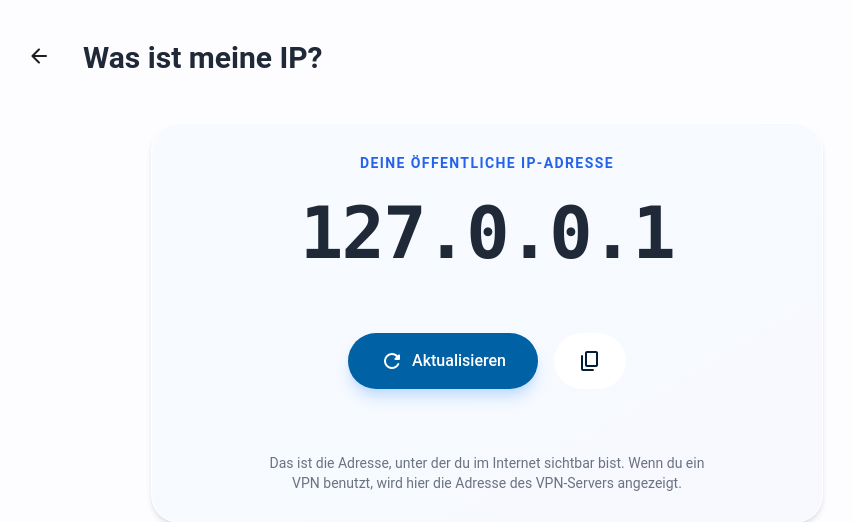
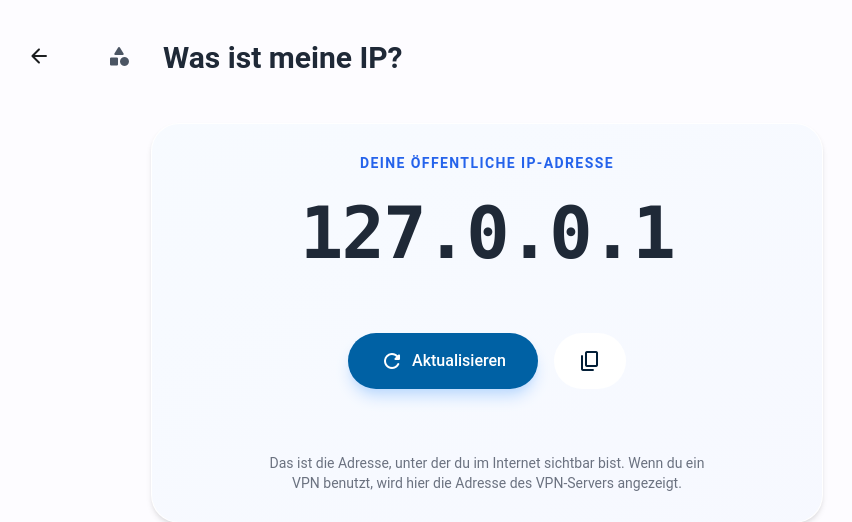
Before and after one commit to L8teNever/L8teTools, a Flask app: page /tools/my-ip in a window 1280 px wide. Shown: the part 64-586 px from the top of the page, without its empty margins (153-1005 px from the left). Run offline with Flask 3, Linux system fonts and the light colour scheme; the visitor is signed in with stand-in values (Sample User, id 1); some libraries are stand-ins or nearby versions; some web fonts are replaced.

Commit message:
v.0.0.63 - Added Related Tools feature to header

```diff
--- a/static/search.js
+++ b/static/search.js
@@ -1,35 +1,39 @@
 const toolsData = [
-    { name: "Passwort Generator", url: "/tools/password-generator", icon: "password", keywords: ["sicherheit", "crypto", "pw", "login", "key", "safe", "secure", "passwort"] },
-    { name: "QR-Code Generator", url: "/tools/qr-generator", icon: "qr_code_2", keywords: ["scan", "link", "url", "2d code", "share", "quick", "response"] },
-    { name: "Datei Konverter", url: "/tools/file-converter", icon: "transform", keywords: ["bild", "pdf", "jpg", "png", "umwandeln", "format", "konvertieren", "convert", "image"] },
-    { name: "Glücksrad", url: "/tools/wheel-of-fortune", icon: "autorenew", keywords: ["random", "zufall", "entscheidung", "spiel", "rad", "wheel", "luck"] },
-    { name: "Würfel", url: "/tools/dice-roller", icon: "casino", keywords: ["dice", "spiel", "zahl", "zufall", "board", "game", "würfeln"] },
-    { name: "Punktezähler", url: "/tools/score-tracker", icon: "scoreboard", keywords: ["score", "spiel", "track", "punkte", "zählen", "sport", "game"] },
-    { name: "Farbwähler", url: "/tools/color-picker", icon: "palette", keywords: ["hex", "rgb", "hsl", "color", "design", "css", "farbe", "picker", "web"] },
-    { name: "URL Shortener", url: "/tools/shortlinks", icon: "link", keywords: ["link", "kürzen", "short", "bitly", "tiny", "url", "adresse"] },
-    { name: "HTML/CSS Playground", url: "/tools/playground", icon: "code", keywords: ["code", "html", "css", "test", "web", "entwicklung", "dev", "editor"] },
-    { name: "Einheiten-Umrechner", url: "/tools/unit-converter", icon: "straighten", keywords: ["cm", "m", "kg", "celsius", "fahrenheit", "umrechnen", "maße", "zoll", "feet", "inch"] },
-    { name: "Diff-Checker", url: "/tools/diff-checker", icon: "difference", keywords: ["vergleich", "unterschied", "text", "git", "diff", "compare", "code"] },
-    { name: "Case Converter", url: "/tools/case-converter", icon: "text_fields", keywords: ["gross", "klein", "camelcase", "text", "upper", "lower", "snake", "kebab"] },
-    { name: "Word Counter", url: "/tools/word-counter", icon: "segment", keywords: ["wörter", "zählen", "zeichen", "länge", "count", "text", "analyse"] },
-    { name: "Exif-Daten Entferner", url: "/tools/exif-remover", icon: "perm_camera_mic", keywords: ["meta", "daten", "foto", "privatsphäre", "gps", "remove", "clean", "exif", "image"] },
-    { name: "IP Info", url: "/tools/my-ip", icon: "public", keywords: ["adresse", "netzwerk", "internet", "wifi", "ip", "public", "location"] },
-    { name: "Whois Lookup", url: "/tools/whois", icon: "domain_verification", keywords: ["domain", "besitzer", "dns", "lookup", "whois", "registar"] },
-    { name: "MAC Finder", url: "/tools/mac-lookup", icon: "lan", keywords: ["vendor", "hersteller", "hardware", "mac", "address", "network"] },
-    { name: "BMI Rechner", url: "/tools/bmi-calculator", icon: "monitor_weight", keywords: ["gesundheit", "gewicht", "größe", "körper", "bmi", "index", "mass"] },
-    { name: "Text Sorter", url: "/tools/text-sorter", icon: "sort_by_alpha", keywords: ["liste", "alphabet", "sortieren", "ordnen", "a-z", "unique", "duplikate"] },
-    { name: "Regex Replacer", url: "/tools/regex-replacer", icon: "find_replace", keywords: ["suchen", "ersetzen", "pattern", "code", "regex", "regular", "expression"] },
-    { name: "Listen Vergleicher", url: "/tools/list-comparator", icon: "compare_arrows", keywords: ["vergleich", "unterschied", "listen", "diff", "common", "unique"] },
-    { name: "Morsecode", url: "/tools/morse-code", icon: "graphic_eq", keywords: ["code", "übersetzung", "funk", "sos", "morse", "sound", "signal"] },
-    { name: "Arbeitstage", url: "/tools/workday-calculator", icon: "event_available", keywords: ["urlaub", "tage", "datum", "arbeit", "wochenende", "feiertage", "calc"] },
-    { name: "Prefix/Suffix", url: "/tools/prefix-suffix", icon: "format_quote", keywords: ["programmieren", "text", "zeilen", "edit", "prefix", "suffix", "add"] },
-    { name: "Notizen", url: "/tools/notes", icon: "edit_note", keywords: ["schreiben", "text", "gedanken", "speichern", "notiz", "notes", "memo"] },
-    { name: "Wiki", url: "/tools/wiki", icon: "library_books", keywords: ["wissen", "linux", "befehle", "help", "cheat", "sheet", "wiki", "docs"] },
+    { name: "Passwort Generator", url: "/tools/password-generator", icon: "password", category: "security", keywords: ["sicherheit", "crypto", "pw", "login", "key", "safe", "secure", "passwort"] },
+    { name: "QR-Code Generator", url: "/tools/qr-generator", icon: "qr_code_2", category: "images", keywords: ["scan", "link", "url", "2d code", "share", "quick", "response"] },
+    { name: "Datei Konverter", url: "/tools/file-converter", icon: "transform", category: "images", keywords: ["bild", "pdf", "jpg", "png", "umwandeln", "format", "konvertieren", "convert", "image"] },
+    { name: "Glücksrad", url: "/tools/wheel-of-fortune", icon: "autorenew", category: "games", keywords: ["random", "zufall", "entscheidung", "spiel", "rad", "wheel", "luck"] },
+    { name: "Würfel", url: "/tools/dice-roller", icon: "casino", category: "games", keywords: ["dice", "spiel", "zahl", "zufall", "board", "game", "würfeln"] },
+    { name: "Punktezähler", url: "/tools/score-tracker", icon: "scoreboard", category: "games", keywords: ["score", "spiel", "track", "punkte", "zählen", "sport", "game"] },
+    { name: "Farbwähler", url: "/tools/color-picker", icon: "palette", category: "design", keywords: ["hex", "rgb", "hsl", "color", "design", "css", "farbe", "picker", "web"] },
+    { name: "URL Shortener", url: "/tools/shortlinks", icon: "link", category: "network", keywords: ["link", "kürzen", "short", "bitly", "tiny", "url", "adresse"] },
+    { name: "HTML/CSS Playground", url: "/tools/playground", icon: "code", category: "dev", keywords: ["code", "html", "css", "test", "web", "entwicklung", "dev", "editor"] },
+    { name: "Einheiten-Umrechner", url: "/tools/unit-converter", icon: "straighten", category: "calc", keywords: ["cm", "m", "kg", "celsius", "fahrenheit", "umrechnen", "maße", "zoll", "feet", "inch"] },
+    { name: "Diff-Checker", url: "/tools/diff-checker", icon: "difference", category: "dev", keywords: ["vergleich", "unterschied", "text", "git", "diff", "compare", "code"] },
+    { name: "Case Converter", url: "/tools/case-converter", icon: "text_fields", category: "text", keywords: ["gross", "klein", "camelcase", "text", "upper", "lower", "snake", "kebab"] },
+    { name: "Word Counter", url: "/tools/word-counter", icon: "segment", category: "text", keywords: ["wörter", "zählen", "zeichen", "länge", "count", "text", "analyse"] },
+    { name: "Exif-Daten Entferner", url: "/tools/exif-remover", icon: "perm_camera_mic", category: "images", keywords: ["meta", "daten", "foto", "privatsphäre", "gps", "remove", "clean", "exif", "image"] },
+    { name: "IP Info", url: "/tools/my-ip", icon: "public", category: "network", keywords: ["adresse", "netzwerk", "internet", "wifi", "ip", "public", "location"] },
+    { name: "Whois Lookup", url: "/tools/whois", icon: "domain_verification", category: "network", keywords: ["domain", "besitzer", "dns", "lookup", "whois", "registar"] },
+    { name: "MAC Finder", url: "/tools/mac-lookup", icon: "lan", category: "network", keywords: ["vendor", "hersteller", "hardware", "mac", "address", "network"] },
+    { name: "BMI Rechner", url: "/tools/bmi-calculator", icon: "monitor_weight", category: "calc", keywords: ["gesundheit", "gewicht", "größe", "körper", "bmi", "index", "mass"] },
+    { name: "Text Sorter", url: "/tools/text-sorter", icon: "sort_by_alpha", category: "text", keywords: ["liste", "alphabet", "sortieren", "ordnen", "a-z", "unique", "duplikate"] },
+    { name: "Regex Replacer", url: "/tools/regex-replacer", icon: "find_replace", category: "dev", keywords: ["suchen", "ersetzen", "pattern", "code", "regex", "regular", "expression"] },
+    { name: "Listen Vergleicher", url: "/tools/list-comparator", icon: "compare_arrows", category: "text", keywords: ["vergleich", "unterschied", "listen", "diff", "common", "unique"] },
+    { name: "Morsecode", url: "/tools/morse-code", icon: "graphic_eq", category: "text", keywords: ["code", "übersetzung", "funk", "sos", "morse", "sound", "signal"] },
+    { name: "Arbeitstage", url: "/tools/workday-calculator", icon: "event_available", category: "calc", keywords: ["urlaub", "tage", "datum", "arbeit", "wochenende", "feiertage", "calc"] },
+    { name: "Prefix/Suffix", url: "/tools/prefix-suffix", icon: "format_quote", category: "dev", keywords: ["programmieren", "text", "zeilen", "edit", "prefix", "suffix", "add"] },
+    { name: "Notizen", url: "/tools/notes", icon: "edit_note", category: "text", keywords: ["schreiben", "text", "gedanken", "speichern", "notiz", "notes", "memo"] },
+    { name: "Wiki", url: "/tools/wiki", icon: "library_books", category: "dev", keywords: ["wissen", "linux", "befehle", "help", "cheat", "sheet", "wiki", "docs"] },
 ];
 
 function toggleSearch() {
     const wrapper = document.getElementById('searchWrapper');
     const input = document.getElementById('globalSearch');
+
+    // Close related menu if open
+    const related = document.getElementById('relatedToolsWrapper');
+    if (related && !related.classList.contains('hidden')) toggleRelatedTools();
 
     if (wrapper.classList.contains('hidden')) {
         wrapper.classList.remove('hidden');
@@ -60,8 +64,85 @@ function closeSearchWithDelay() {
 
 function performSearch(query) {
     const resultsDiv = document.getElementById('searchResults');
+    const dashboardGrid = document.getElementById('dashboard-grid');
     const q = query.toLowerCase().trim();
 
+    // --- DASHBOARD MODE ---
+    if (dashboardGrid) {
+        // Hide dropdown if it was somehow shown
+        if (!resultsDiv.classList.contains('hidden')) {
+            resultsDiv.classList.add('hidden');
+        }
+
+        const cards = Array.from(dashboardGrid.children);
+
+        // Reset if empty query
+        if (q.length === 0) {
+            cards.forEach(card => {
+                card.classList.remove('hidden');
+                card.style.order = 'initial';
+                card.style.opacity = '1';
+                card.style.transform = 'scale(1)';
+            });
+            return;
+        }
+
+        let hasMatches = false;
+
+        cards.forEach(card => {
+            const href = card.getAttribute('href');
+            // Remove potential query params
+            const toolUrl = href ? href.split('?')[0] : '';
+
+            // Find tool data
+            const tool = toolsData.find(t => t.url === toolUrl) || { name: "", keywords: [] };
+
+            // Fallback: search in text content if no tool data found (robustness)
+            const textContent = card.innerText.toLowerCase();
+
+            let score = 0;
+
+            // 1. Data-based scoring
+            if (tool.name) {
+                if (tool.name.toLowerCase() === q) score += 100;
+                else if (tool.name.toLowerCase().startsWith(q)) score += 80;
+                else if (tool.name.toLowerCase().includes(q)) score += 60;
+
+                tool.keywords.forEach(k => {
+                    if (k === q) score += 50;
+                    else if (k.startsWith(q)) score += 30;
+                    else if (k.includes(q)) score += 10;
+
+                    if (q.length > 3 && Math.abs(k.length - q.length) <= 1) {
+                        if (getEditDistance(q, k) <= 1) score += 20;
+                    }
+                });
+            }
+
+            // 2. Text-content fallback (if tool data might be missing or generic search)
+            if (textContent.includes(q)) score += 5;
+
+            if (score > 0) {
+                card.classList.remove('hidden');
+                // Invert score for order (smaller order = first)
+                // Max score around maybe 500?
+                // We use a large negative offset to ensure sorted order
+                card.style.order = -score;
+                card.style.opacity = '1';
+                card.style.transform = 'scale(1)';
+                hasMatches = true;
+            } else {
+                card.classList.add('hidden');
+                card.style.order = '9999';
+                card.style.opacity = '0';
+                card.style.transform = 'scale(0.95)';
+            }
+        });
+
+        return;
+    }
+
+    // --- GLOBAL DROPDOWN MODE (Non-Dashboard) ---
     if (q.length < 2) {
         resultsDiv.classList.add('hidden');
         resultsDiv.innerHTML = '';
@@ -130,3 +211,85 @@ function getEditDistance(a, b) {
     }
     return matrix[b.length][a.length];
 }
+
+// --- RELATED TOOLS FEATURE ---
+
+function toggleRelatedTools() {
+    const wrapper = document.getElementById('relatedToolsWrapper');
+    const btn = document.getElementById('relatedToolsBtn');
+
+    if (wrapper.classList.contains('hidden')) {
+        wrapper.classList.remove('hidden');
+        // Small delay to allow transition
+        setTimeout(() => {
+            wrapper.style.maxHeight = '500px';
+            wrapper.style.opacity = '1';
+        }, 10);
+        btn.classList.add('bg-blue-100', 'dark:bg-blue-900', 'text-blue-700');
+    } else {
+        wrapper.style.maxHeight = '0px';
+        wrapper.style.opacity = '0';
+        btn.classList.remove('bg-blue-100', 'dark:bg-blue-900', 'text-blue-700');
+        setTimeout(() => {
+            wrapper.classList.add('hidden');
+        }, 300);
+    }
+}
+
+document.addEventListener('DOMContentLoaded', () => {
+    // Check if we are on a tool page
+    const header = document.querySelector('.page-header');
+    if (!header) return; // Not a tool page (or dashboard different struct)
+
+    // Check if dashboard link exists in header (indicator of tool page)
+    const backBtn = header.querySelector('a[href*="dashboard"]');
+    if (!backBtn) return;
+
+    // Identify current tool
+    const currentPath = window.location.pathname;
+    const currentTool = toolsData.find(t => t.url.split('?')[0] === currentPath);
+
+    if (!currentTool || !currentTool.category) return;
+
+    // Find Related Tools
+    const related = toolsData.filter(t => t.category === currentTool.category && t.url.split('?')[0] !== currentPath);
+
+    if (related.length === 0) return;
+
+    // Inject Button
+    const btnContainer = document.createElement('div');
+    btnContainer.className = "relative ml-2";
+
+    const btn = document.createElement('button');
+    btn.id = "relatedToolsBtn";
+    btn.onclick = toggleRelatedTools;
+    btn.className = "p-4 hover:bg-gray-100 dark:hover:bg-gray-800 rounded-full transition-colors relative";
+    btn.title = "Ähnliche Tools";
+    btn.innerHTML = `<span class="material-icons-round text-2xl text-gray-600 dark:text-gray-300">category</span>`;
+
+    // Inject Dropdown Container
+    const dropdown = document.createElement('div');
+    dropdown.id = "relatedToolsWrapper";
+    dropdown.className = "hidden absolute top-16 left-0 bg-white dark:bg-gray-800 shadow-xl rounded-xl border border-gray-200 dark:border-gray-700 z-50 w-72 overflow-hidden transition-all duration-300 opacity-0";
+    dropdown.style.maxHeight = "0px";
+
+    let html = `<div class="p-3 bg-gray-50 dark:bg-gray-800/50 border-b border-gray-100 dark:border-gray-700 text-xs font-bold text-gray-500 uppercase tracking-widest">
+        Kategorie: ${currentTool.category.toUpperCase()}
+    </div>`;
+
+    related.forEach(tool => {
+        html += `
+        <a href="${tool.url}" class="flex items-center gap-3 p-3 hover:bg-gray-50 dark:hover:bg-gray-700/50 transition-colors border-b border-gray-100 dark:border-gray-700 last:border-0">
+            <span class="material-icons-round text-gray-500 bg-gray-100 dark:bg-gray-700 p-2 rounded-lg text-lg">${tool.icon}</span>
+            <div class="text-sm font-medium text-gray-800 dark:text-gray-200">${tool.name}</div>
+        </a>`;
+    });
+
+    dropdown.innerHTML = html;
+
+    btnContainer.appendChild(btn);
+    btnContainer.appendChild(dropdown);
+
+    // Insert after back button.
+    backBtn.parentNode.insertBefore(btnContainer, backBtn.nextSibling);
+});
--- a/templates/dashboard.html
+++ b/templates/dashboard.html
@@ -8,7 +8,7 @@
     <p class="text-[var(--m3-on-surface-variant)] text-lg">Suche dir ein Tool aus, um loszulegen.</p>
 </div>
 
-<div class="dashboard-grid">
+<div id="dashboard-grid" class="dashboard-grid">
     <!-- Password Generator Card -->
     <a href="{{ url_for('password_generator') }}" class="tool-card">
         <div class="flex justify-between items-start">
--- a/version.txt
+++ b/version.txt
@@ -1 +1 @@
-v.0.0.61
+v.0.0.63
```
